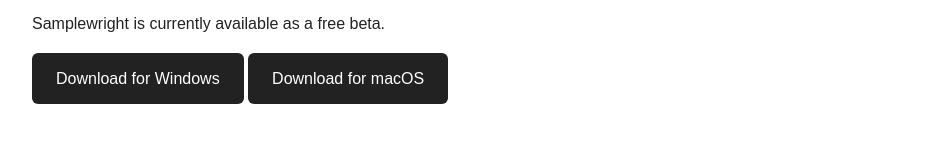
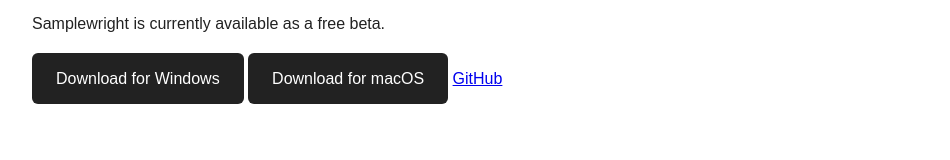
Before and after one commit to oyamaga/Samplewright-site, a plain HTML site: page index.html in a window 1280 px wide. Shown: the part 1105-1265 px from the top of the page, without its empty margins (158-1108 px from the left). Drawn offline with Linux system fonts and the light colour scheme.

Commit message:
Update index.html

```diff
--- a/index.html
+++ b/index.html
@@ -112,6 +112,10 @@
            href="https://github.com/oyamaga/Samplewright-site/releases/latest/download/Samplewright-v0.1.0-macOS.zip">
             Download for macOS
         </a>
+
+        <a href="https://github.com/oyamaga/samplewright-site">
+            GitHub
+        </a>
     </section>
 
     <section>
```
